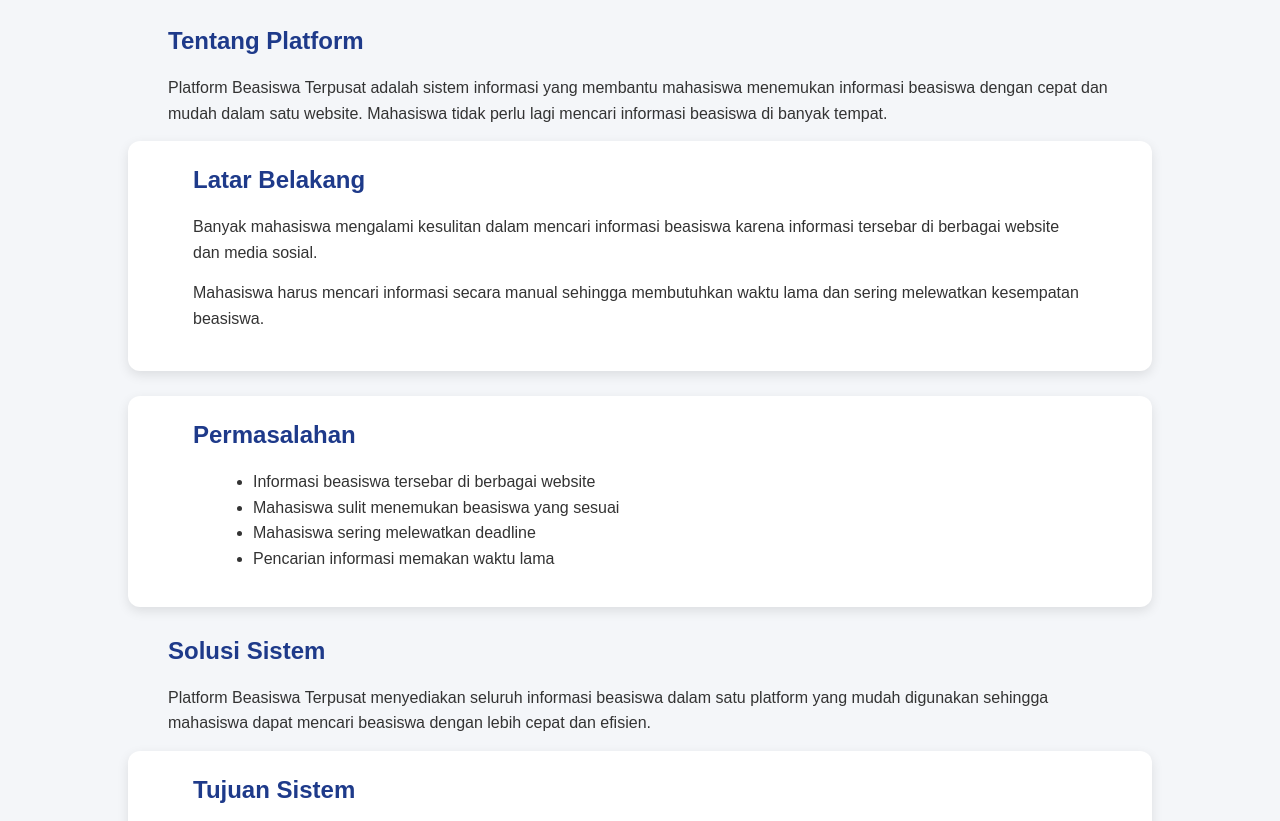
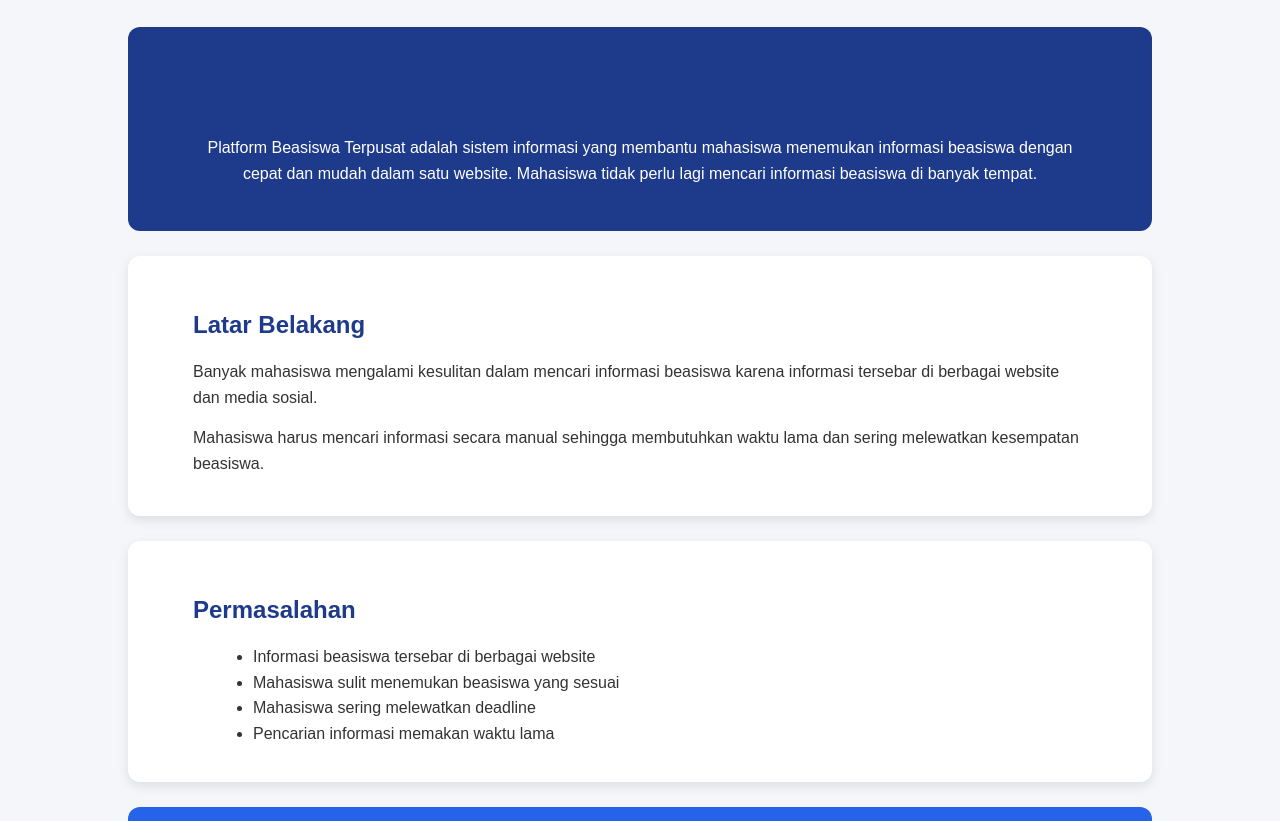
Before and after one commit to michaelabelard89-bit/praktikum-mandiri-html, a plain HTML site: page about.html in a window 1280 px wide. Shown: the part 128-949 px from the top of the page. Drawn offline with Linux system fonts and the light colour scheme.

Commit message:
Improve style tampilan Michael Abelard

```diff
--- a/style.css
+++ b/style.css
@@ -94,14 +94,25 @@
     }
 }
 
-/* Container About */
+/* ABOUT PAGE */
+
 .about-container {
     width: 80%;
     margin: auto;
     margin-top: 30px;
 }
 
-/* Card About */
+/* Intro */
+.about-intro {
+    background-color: #1e3a8a;
+    color: white;
+    padding: 30px;
+    border-radius: 12px;
+    text-align: center;
+    margin-bottom: 25px;
+}
+
+/* Card */
 .about-box {
     background-color: white;
     padding: 25px;
@@ -110,12 +121,12 @@
     box-shadow: 0 4px 12px rgba(0,0,0,0.1);
 }
 
-/* Judul Box */
-.about-box h2 {
-    margin-top: 0;
-}
-
-/* Tengah */
-.center-text {
+/* Highlight solusi */
+.about-highlight {
+    background-color: #2563eb;
+    color: white;
+    padding: 25px;
+    border-radius: 12px;
+    margin-bottom: 25px;
     text-align: center;
 }
```
